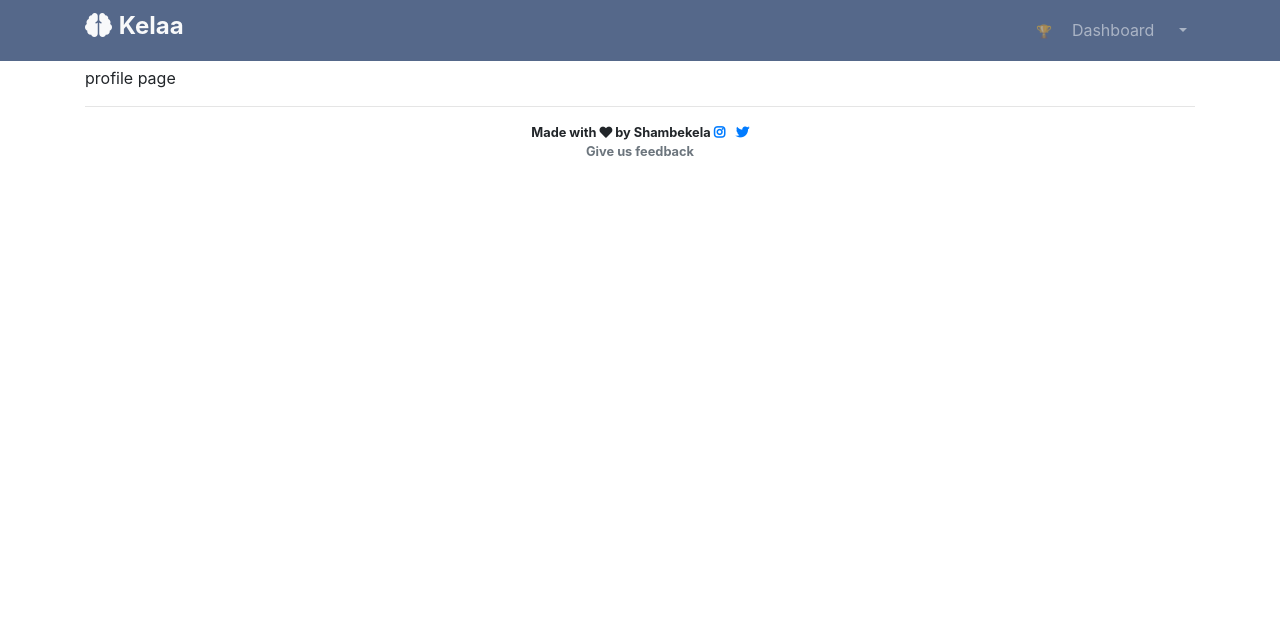
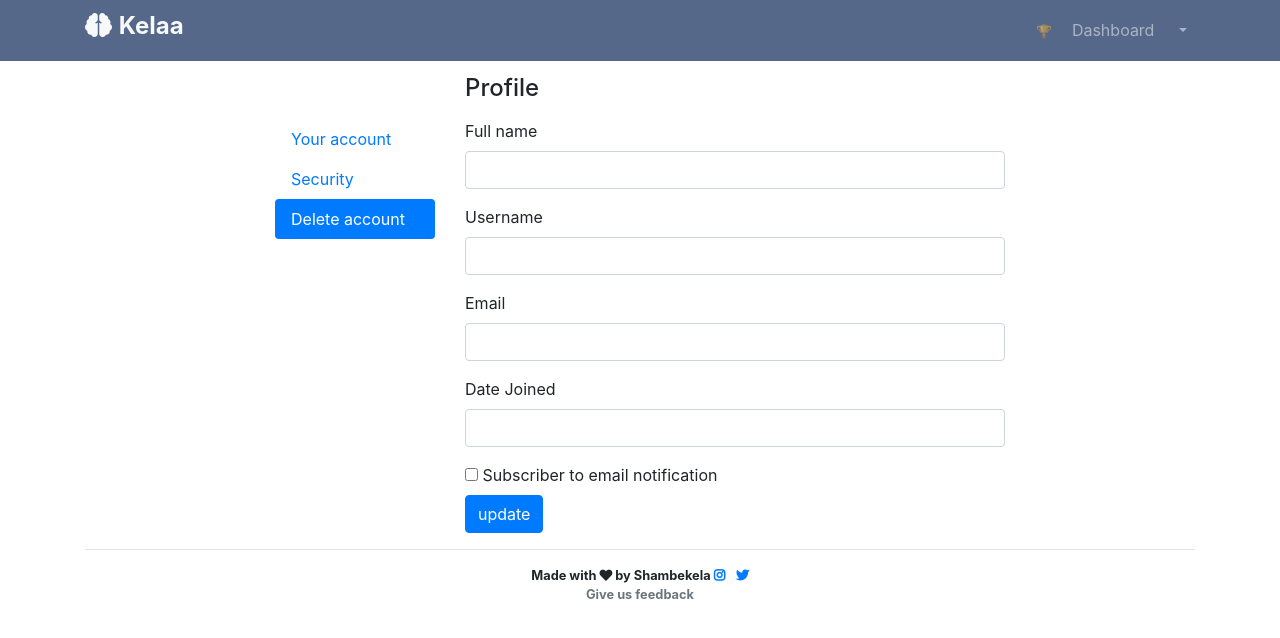
Before and after one commit to shambekela/kelaa, a Flask app: a page that uses app/main/templates/profile.html in a window 1280 px wide. Shown: the top 638 px of the page. Run offline with Flask 2, Linux system fonts and the light colour scheme; some libraries are stand-ins or nearby versions.

Commit message:
Front end

```diff
--- a/app/main/forms.py
+++ b/app/main/forms.py
@@ -0,0 +1,18 @@
+from flask_wtf import FlaskForm
+from wtforms import StringField, SubmitField, BooleanField
+from wtforms.validators import DataRequired, Email, Length
+from wtforms.widgets import TextArea
+
+class ProfileForm(FlaskForm):
+	username = StringField('Username', validators=[DataRequired()])
+	email = StringField('Email', validators=[DataRequired(), Email()])
+	full_name = StringField('Full name', validators=[DataRequired(), Length(4, 128)])
+	date_joined = StringField('Date Joined', validators=[])
+	receive_email = BooleanField('Subscriber to email notification', validators=[])
+	update = SubmitField('update')
+
+class AddQuestionForm(FlaskForm):
+	question = StringField('Question', validators=[DataRequired()])
+	answer_page = StringField('Answer page')
+	answer = StringField('Answer Description', widget=TextArea())
+	submit = SubmitField('Done')
--- a/app/main/static/css/style.css
+++ b/app/main/static/css/style.css
@@ -41,23 +41,19 @@ div.main-card a span {
   z-index: 1;
 }
 
+a.channel-title:hover {
+	text-decoration: none;
+}
+
 .main-card:hover {
 	border-color: #999;
 }
 
-/** channel.html **/
-
-/*
-div.question-card {
-	border: 0px;
-}
-
-div.question-card .card-body {
-	padding-top: 0.75rem;
-	padding-bottom: 0.75rem;
-	border-top: 1px solid #dee2e6;
-}
-*/
 div.question-card .card-body .card-text a:hover {
 	text-decoration: none;
 }
+
+/** add question .html **/
+textarea {
+  resize: none;
+}
--- a/app/main/static/js/script.js
+++ b/app/main/static/js/script.js
@@ -0,0 +1,9 @@
+(function(){
+	$('.main-card').on('mouseenter', function(event) {
+		$(this).find('.ellipsis').removeClass('d-none');
+	});
+
+	$('.main-card').on('mouseleave', function(event) {
+		$(this).find('.ellipsis').addClass('d-none');
+	});
+}())
--- a/app/main/templates/profile.html
+++ b/app/main/templates/profile.html
@@ -1,7 +1,7 @@
 {% extends "base.html" %}
 {% import "bootstrap/wtf.html" as wtf %}
 
-{% block title %} {{super()}}| Add a question {% endblock %}
+{% block title %} {{super()}} Add a question {% endblock %}
 
 {% block head %}
 	{{ super() }}
@@ -13,7 +13,34 @@
 
 {% block main %}
     <div class="container main">
-    	profile page
+    	<div class="row justify-content-center">
+    		<div class="offset-md-2 col-md-6 pb-2 pt-2">
+    			<h4>Profile</h4>
+    		</div>
+    	</div>
+    	<div class="row justify-content-center">
+            <div class="col-md-2 pb-2">
+                <ul class="nav flex-column nav-pills">
+                    <li class="nav-item">
+                        <a class="nav-link " href="#">Your account</a>
+                    </li>
+                    <li class="nav-item">
+                        <a class="nav-link " href="#">Security</a>
+                    </li>
+                    <li class="nav-item">
+                        <a class="nav-link active " href="#">Delete account</a>
+                    </li>
+                </ul>
+            </div>
+    		<div class="col-md-6">
+    			{{ wtf.form_field(form.full_name)}}
+    			{{ wtf.form_field(form.username)}}
+    			{{ wtf.form_field(form.email)}}
+    			{{ wtf.form_field(form.date_joined)}}
+    			{{ wtf.form_field(form.receive_email)}}
+    			{{ wtf.form_field(form.update, class="btn btn-primary")}}
+    		</div>
+    	</div>
     </div>
 {% endblock main %}
 
--- a/app/main/views.py
+++ b/app/main/views.py
@@ -1,9 +1,11 @@
-from . import main
 from app import db, moment
+from app.main import main
+from app.models import User
+from app.main.forms import ProfileForm, AddQuestionForm
+
 from flask import render_template, current_app, request, redirect, url_for, jsonify, session
 from flask_login import current_user, login_required, logout_user
 from sparkpost import SparkPost
-import tweepy
 
 # before request handler: redirect if not logged in .
 @main.before_request
@@ -25,23 +27,31 @@ def home():
 @main.route('/c/<channel_key>')
 @login_required
 def channel(channel_key):
-	t = []
-	count = 1
-	auth = tweepy.OAuthHandler('VTWhCr8Fhh5TngeDnHalrk8XV', 'M09bo6J0zDlXW5KIDmBb8dW7wk0GGNYyaHvDesBdNP6yk41Rmw')
-	auth.set_access_token('2638191615-wXUK7gLIhIVbPeFoGNLFjRUZCeTHARxiFdn1OXG', 'ySSeKz4gLpUzQORaSeq7KlwHnBmAvPbvHjftAa1prypTP')
-	api = tweepy.API(auth)
-	for tweets in tweepy.Cursor(api.search,q="#success", result_type='mixed',count=15, lang="en", tweet_mode='extended').items():
-		t.insert(0, (tweets.full_text))
-		if count > 35:
-			break
-		count += 1
-
+	t = None
 	return render_template('/channel.html', tweet=t, channel=channel_key)
 
+''' add question controller '''
 @main.route('/c/<channel_key>/add/')
 def add_question(channel_key):
-	return render_template('add_question.html')
+	form = AddQuestionForm()
+
+	if form.validate_on_submit():
+		pass
+
+	return render_template('add_question.html', form=form)
 
 @main.route('/profile/<username>')
 def profile(username):
-	return render_template('profile.html')
+	form = ProfileForm()
+
+	if form.validate_on_submit():
+		pass
+
+	user = User.query.filter_by(username=username).first()
+	if user:
+		form.email.data = user.email
+		form.full_name.data = user.userdetails.full_name
+		form.username.data = user.username
+		form.date_joined.data = user.userdetails.date_joined
+
+	return render_template('profile.html', form=form)
```
Also changed, not shown: app/main/templates/add_question.html (+13 -1 lines), app/main/templates/channel.html (+39 -8 lines), app/main/templates/home.html (+34 -30 lines).
